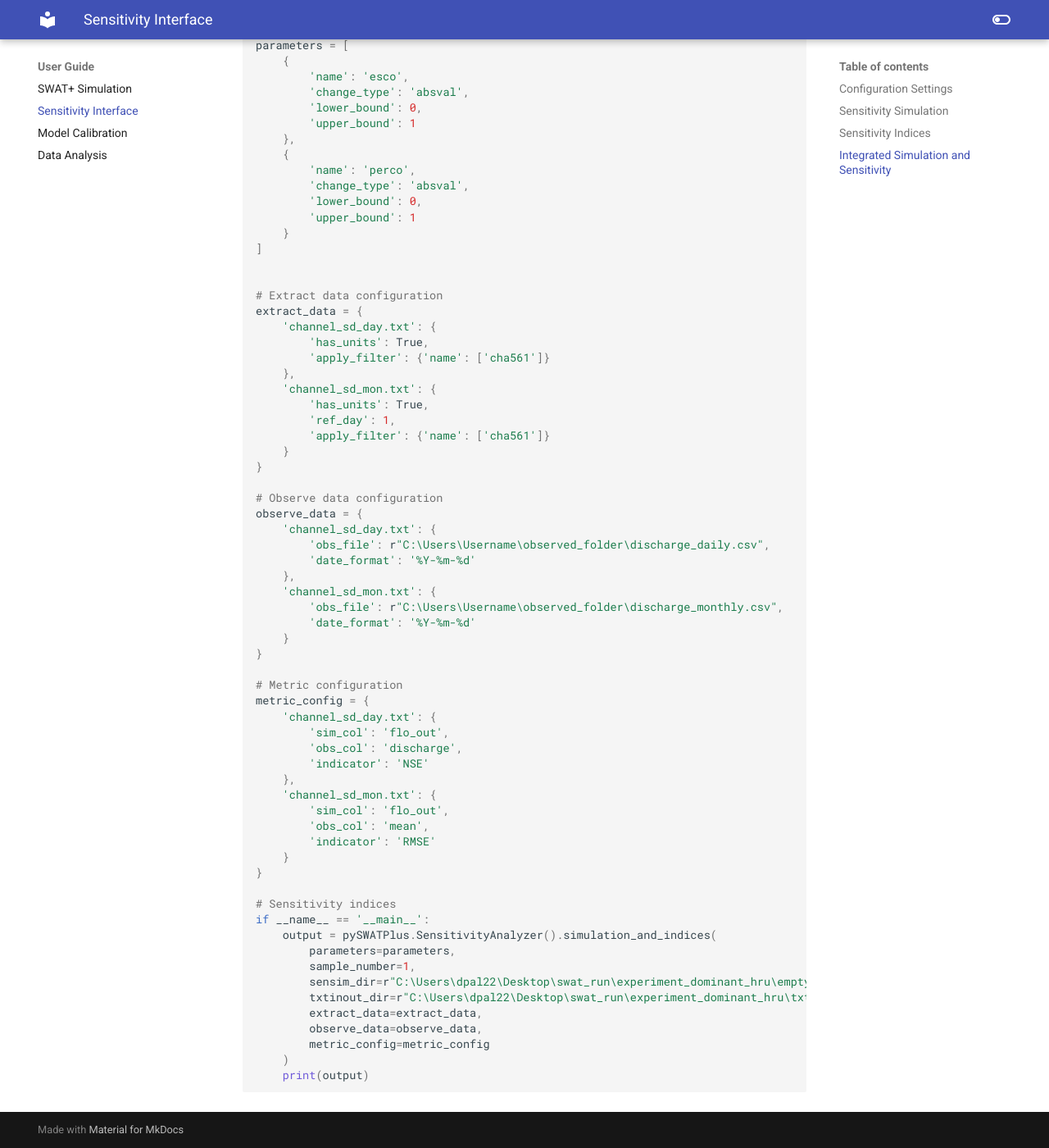
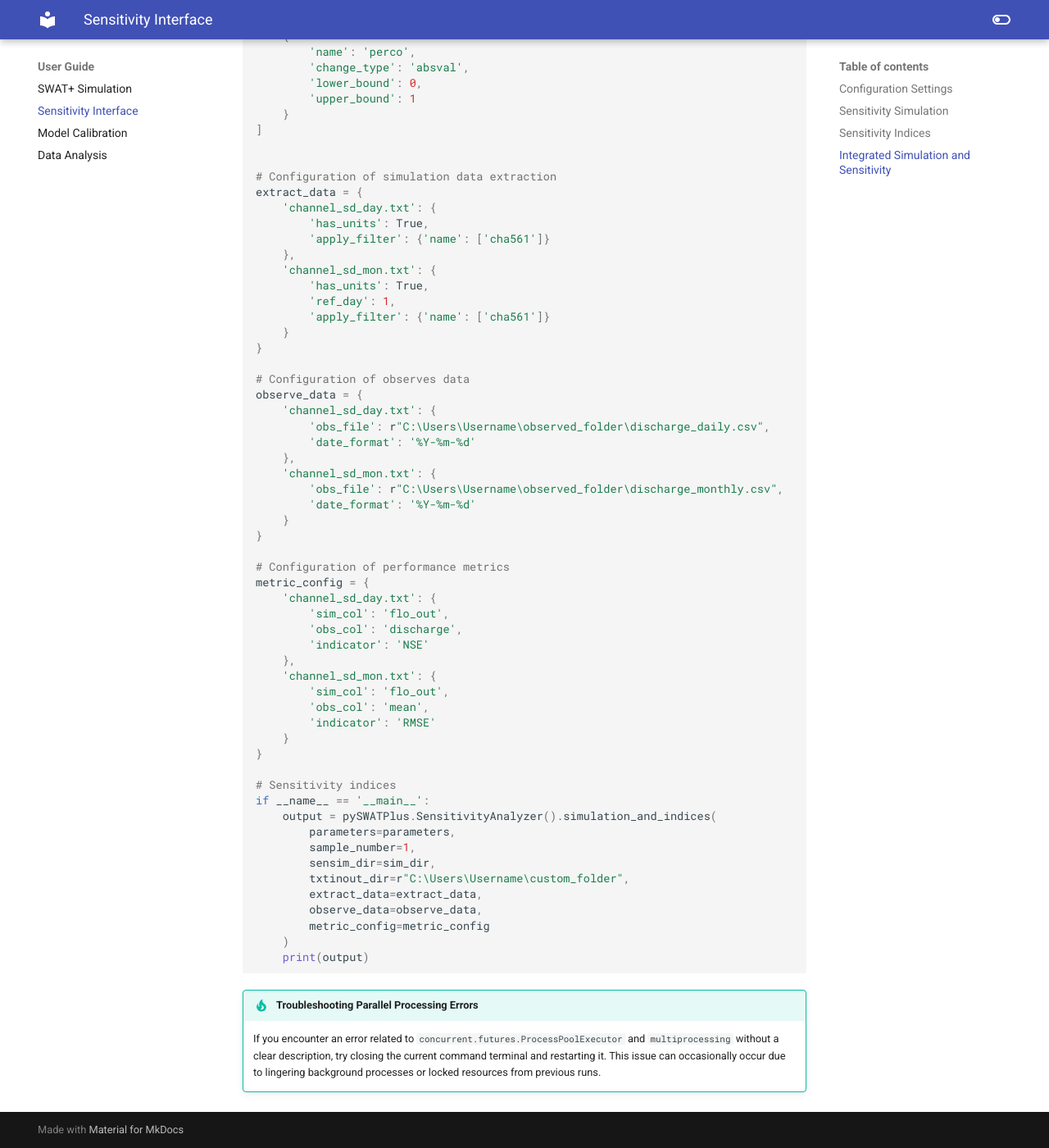
Before and after one commit to swat-model/pySWATPlus, an MkDocs documentation site: the page built from docs/userguide/sensitivity_interface.md, in a window 1280 px wide and 1400 px high, scrolled down 3047 px. Shown: the whole window at 82% size. Built offline with MkDocs 1.6.1 and Material for MkDocs 9.7.7, drawn with Linux system fonts in a browser that asks for light colours; some of the changed text lies outside the part shown.

Commit message:
Updated documentation

````diff
--- a/docs/userguide/sensitivity_interface.md
+++ b/docs/userguide/sensitivity_interface.md
@@ -78,7 +78,7 @@ parameters = [
     }
 ]
 
-# Target data extraction from sensitivity simulation
+# Configuration of data extraction
 extract_data = {
     'channel_sdmorph_yr.txt': {
         'has_units': True,
@@ -156,7 +150,7 @@ parameters = [
 ]
 
 
-# Extract data configuration
+# Configuration of simulation data extraction
 extract_data = {
     'channel_sd_day.txt': {
         'has_units': True,
@@ -169,7 +163,7 @@ extract_data = {
     }
 }
 
-# Observe data configuration
+# Configuration of observes data
 observe_data = {
     'channel_sd_day.txt': {
         'obs_file': r"C:\Users\Username\observed_folder\discharge_daily.csv",
@@ -181,7 +175,7 @@ observe_data = {
     }
 }
 
-# Metric configuration
+# Configuration of performance metrics
 metric_config = {
     'channel_sd_day.txt': {
         'sim_col': 'flo_out',
@@ -200,11 +194,18 @@ if __name__ == '__main__':
     output = pySWATPlus.SensitivityAnalyzer().simulation_and_indices(
         parameters=parameters,
         sample_number=1,
-        sensim_dir=r"C:\Users\dpal22\Desktop\swat_run\experiment_dominant_hru\empty_dir",
-        txtinout_dir=r"C:\Users\dpal22\Desktop\swat_run\experiment_dominant_hru\txtinout_copy",
+        sensim_dir=sim_dir,
+        txtinout_dir=r"C:\Users\Username\custom_folder",
         extract_data=extract_data,
         observe_data=observe_data,
         metric_config=metric_config
     )
     print(output)
 ```
+
+
+
+!!! tip "Troubleshooting Parallel Processing Errors"
+    If you encounter an error related to `concurrent.futures.ProcessPoolExecutor` and  `multiprocessing` without a clear description,
+    try closing the current command terminal and restarting it. This issue can occasionally occur due to lingering background processes
+    or locked resources from previous runs.
````
Also changed, not shown: other parts of docs/userguide/sensitivity_interface.md (+1 -7 lines), docs/userguide/swatplus_simulation.md (+1 -1 lines).
